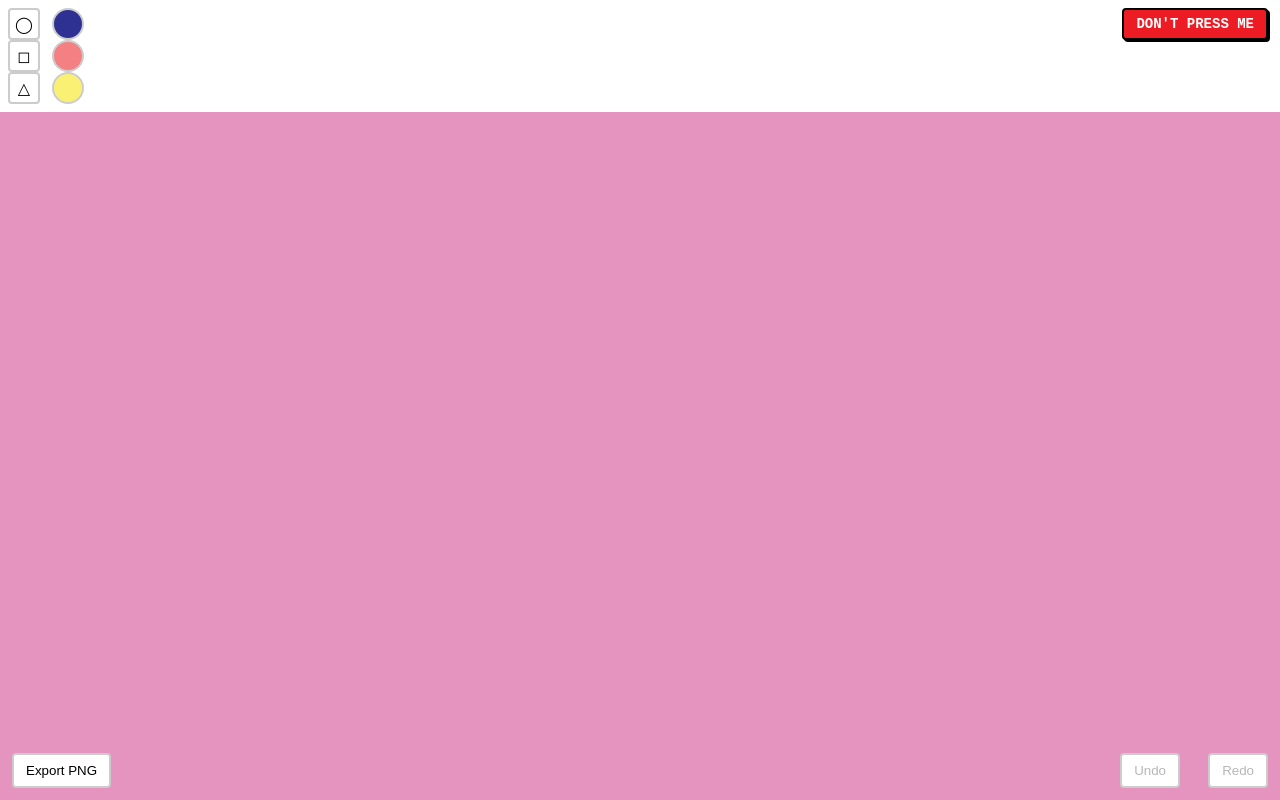
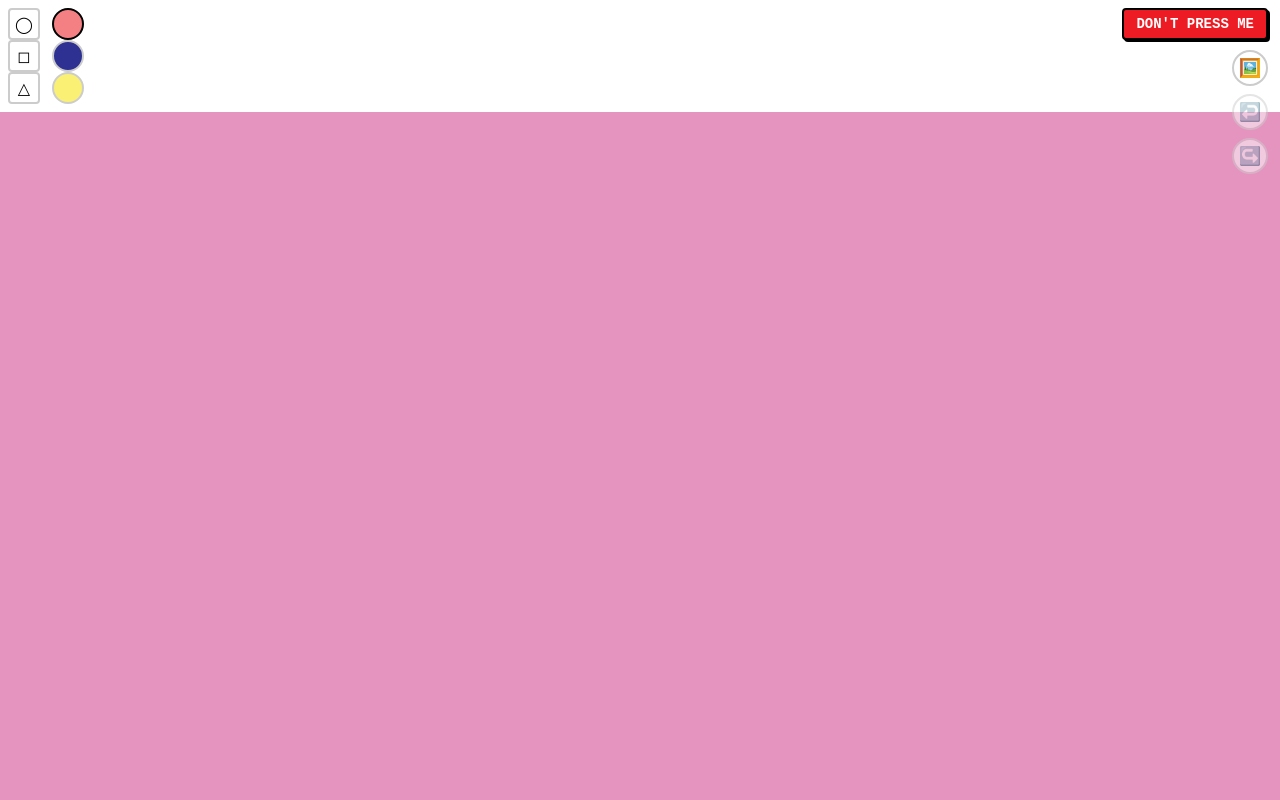
Before and after one commit to DooDo-boop/DooDo, a plain HTML site: page index.html in a window 1280 px wide. Drawn offline with nearby package versions, Linux system fonts and the light colour scheme.

Commit message:
Add files via upload

```diff
--- a/index.html
+++ b/index.html
@@ -3,7 +3,7 @@
 <head>
   <meta charset="UTF-8">
   <meta name="viewport" content="width=device-width, initial-scale=1.0, maximum-scale=1.0, user-scalable=no">
-  <title>DooDo v0.5.2 (Controlled Chaos)</title>
+  <title>DooDo v0.6.1 (Optimized Layout)</title>
   <style>
     * { margin:0; padding:0; box-sizing:border-box; }
     html, body {
@@ -52,25 +52,27 @@
       outline: 3px dashed #FF0000;
       outline-offset: -3px;
     }
-    #undo-btn, #redo-btn, #export-png {
-      position: fixed;
-      bottom: 12px;
-      z-index: 99;
-      padding: 8px 12px;
+    .tool-button {
+      width: 36px;
+      height: 36px;
       background: white;
       border: 2px solid #ccc;
-      border-radius: 4px;
-      font-family: sans-serif;
+      border-radius: 50%;
+      display: flex;
+      justify-content: center;
+      align-items: center;
+      font-size: 18px;
       cursor: pointer;
+      user-select: none;
     }
-    #undo-btn {
-      right: 100px;
-    }
-    #redo-btn {
+    #toolbar {
+      position: fixed;
+      top: 50px; /* Below chaos button */
       right: 12px;
-    }
-    #export-png {
-      left: 12px;
+      display: flex;
+      flex-direction: column;
+      gap: 8px;
+      z-index: 100;
     }
     #chaos-button {
       position: fixed;
@@ -89,9 +91,6 @@
       cursor: pointer;
       transition: all 0.2s;
     }
-    #undo-btn:active, #redo-btn:active, #export-png:active {
-      background: #f0f0f0;
-    }
     @keyframes shake {
       0%, 100% { transform: translateX(0); }
       10%, 30%, 50%, 70%, 90% { transform: translateX(-3px); }
@@ -107,28 +106,36 @@
       <div class="shape-icon" data-shape="triangle">△</div>
     </div>
     <div id="color-palette">
+      <div class="color-swatch" data-color="rgba(237,28,36,0.56)" style="background:rgba(237,28,36,0.56); border:2px solid #000;"></div>
       <div class="color-swatch" data-color="#2E3192" style="background:#2E3192;"></div>
-      <div class="color-swatch" data-color="rgba(237,28,36,0.56)" style="background:rgba(237,28,36,0.56);"></div>
       <div class="color-swatch" data-color="#FAF073" style="background:#FAF073;"></div>
     </div>
   </div>
   <div id="canvas"></div>
+
+  <!-- Tools moved to top right below chaos button -->
+  <div id="toolbar">
+    <div id="export-png" class="tool-button" title="Export">🖼️</div>
+    <div id="undo-btn" class="tool-button" title="Undo">↩️</div>
+    <div id="redo-btn" class="tool-button" title="Redo">↪️</div>
+  </div>
+
   <button id="chaos-button">DON'T PRESS ME</button>
-  <button id="export-png">Export PNG</button>
-  <button id="undo-btn">Undo</button>
-  <button id="redo-btn">Redo</button>
 
   <script src="https://cdnjs.cloudflare.com/ajax/libs/html2canvas/1.4.1/html2canvas.min.js"></script>
 
   <script>
+    // Bigger default size
+    const DEFAULT_SHAPE_SIZE = 120;
     const shapeSVGs = {
-      circle: '<svg xmlns="http://www.w3.org/2000/svg" width="80" height="80"><circle cx="40" cy="40" r="38"/></svg>',
-      rect: '<svg xmlns="http://www.w3.org/2000/svg" width="80" height="80"><rect width="80" height="80"/></svg>',
-      triangle: '<svg xmlns="http://www.w3.org/2000/svg" width="80" height="80"><polygon points="40,2 78,78 2,78"/></svg>'
+      circle: `<svg xmlns="http://www.w3.org/2000/svg" width="${DEFAULT_SHAPE_SIZE}" height="${DEFAULT_SHAPE_SIZE}"><circle cx="${DEFAULT_SHAPE_SIZE/2}" cy="${DEFAULT_SHAPE_SIZE/2}" r="${DEFAULT_SHAPE_SIZE/2 - 2}"/></svg>`,
+      rect: `<svg xmlns="http://www.w3.org/2000/svg" width="${DEFAULT_SHAPE_SIZE}" height="${DEFAULT_SHAPE_SIZE}"><rect width="${DEFAULT_SHAPE_SIZE}" height="${DEFAULT_SHAPE_SIZE}"/></svg>`,
+      triangle: `<svg xmlns="http://www.w3.org/2000/svg" width="${DEFAULT_SHAPE_SIZE}" height="${DEFAULT_SHAPE_SIZE}"><polygon points="${DEFAULT_SHAPE_SIZE/2},2 ${DEFAULT_SHAPE_SIZE-2},${DEFAULT_SHAPE_SIZE-2} 2,${DEFAULT_SHAPE_SIZE-2}"/></svg>`
     };
 
     const canvas = document.getElementById('canvas');
-    let selectedColor = '#2E3192';
+    // Default to transparent red
+    let selectedColor = 'rgba(237,28,36,0.56)';
     let selectedShape = null;
     let chaosMode = false;
     const isMobile = /Android|webOS|iPhone|iPad|iPod|BlackBerry|IEMobile|Opera Mini/i.test(navigator.userAgent);
@@ -140,15 +147,13 @@
     document.getElementById('chaos-button').addEventListener('click', () => {
       chaosMode = !chaosMode;
       const btn = document.getElementById('chaos-button');
-      btn.textContent = chaosMode ? 'CHAOS MODE ON ☠️' : "DON'T PRESS ME";
+      btn.textContent = chaosMode ? 'CHAOS MODE ☠️' : "DON'T PRESS ME";
       btn.style.background = chaosMode ? '#000' : '#ED1C24';
       btn.style.color = chaosMode ? '#FAF073' : 'white';
       btn.style.boxShadow = chaosMode ? '3px 3px 0 #ED1C24' : '2px 2px 0 #000';
 
       // Toggle tool visibility
-      document.getElementById('undo-btn').style.display = chaosMode ? 'none' : 'block';
-      document.getElementById('redo-btn').style.display = chaosMode ? 'none' : 'block';
-      document.getElementById('export-png').style.display = chaosMode ? 'none' : 'block';
+      document.getElementById('toolbar').style.opacity = chaosMode ? '0.5' : '1';
 
       // Update selection style when toggling mode
       if (selectedShape) {
@@ -216,14 +221,13 @@
     document.getElementById('export-png').addEventListener('click', () => {
       if (chaosMode) return;
 
-      const exportBtn = document.getElementById('export-png');
-      const undoBtn = document.getElementById('undo-btn');
-      const redoBtn = document.getElementById('redo-btn');
-      const originalDisplay = [exportBtn.style.display, undoBtn.style.display, redoBtn.style.display];
+      const toolbar = document.getElementById('toolbar');
+      const chaosBtn = document.getElementById('chaos-button');
+      const originalToolbarOpacity = toolbar.style.opacity;
+      const originalChaosBtnOpacity = chaosBtn.style.opacity;
 
-      exportBtn.style.display = 'none';
-      undoBtn.style.display = 'none';
-      redoBtn.style.display = 'none';
+      toolbar.style.opacity = '0';
+      chaosBtn.style.opacity = '0';
 
       html2canvas(canvas, {
         backgroundColor: '#E594BF',
@@ -234,9 +238,8 @@
         link.href = canvasImg.toDataURL('image/png');
         link.click();
 
-        exportBtn.style.display = originalDisplay[0];
-        undoBtn.style.display = originalDisplay[1];
-        redoBtn.style.display = originalDisplay[2];
+        toolbar.style.opacity = originalToolbarOpacity;
+        chaosBtn.style.opacity = originalChaosBtnOpacity;
       });
     });
 
@@ -289,8 +292,8 @@
 
     function updateButtonStates() {
       if (chaosMode) return;
-      document.getElementById('undo-btn').disabled = stateHistory.length <= 1 || currentStateIndex <= 0;
-      document.getElementById('redo-btn').disabled = currentStateIndex >= stateHistory.length - 1;
+      document.getElementById('undo-btn').style.opacity = stateHistory.length <= 1 || currentStateIndex <= 0 ? '0.5' : '1';
+      document.getElementById('redo-btn').style.opacity = currentStateIndex >= stateHistory.length - 1 ? '0.5' : '1';
     }
 
     function addPreciseSelectionOverlay(div) {
@@ -330,8 +333,8 @@
       div.className = 'canvas-shape';
       div.innerHTML = shapeSVGs[shapeKey];
 
-      div._x = shapeData?.x || (canvas.getBoundingClientRect().width / 2 - 40);
-      div._y = shapeData?.y || (canvas.getBoundingClientRect().height / 2 - 40);
+      div._x = shapeData?.x || (canvas.getBoundingClientRect().width / 2 - DEFAULT_SHAPE_SIZE/2);
+      div._y = shapeData?.y || (canvas.getBoundingClientRect().height / 2 - DEFAULT_SHAPE_SIZE/2);
       div._scale = shapeData?.scale || 1;
       div._rotation = shapeData?.rotation || 0;
       const fillColor = shapeData?.color || selectedColor;
```
